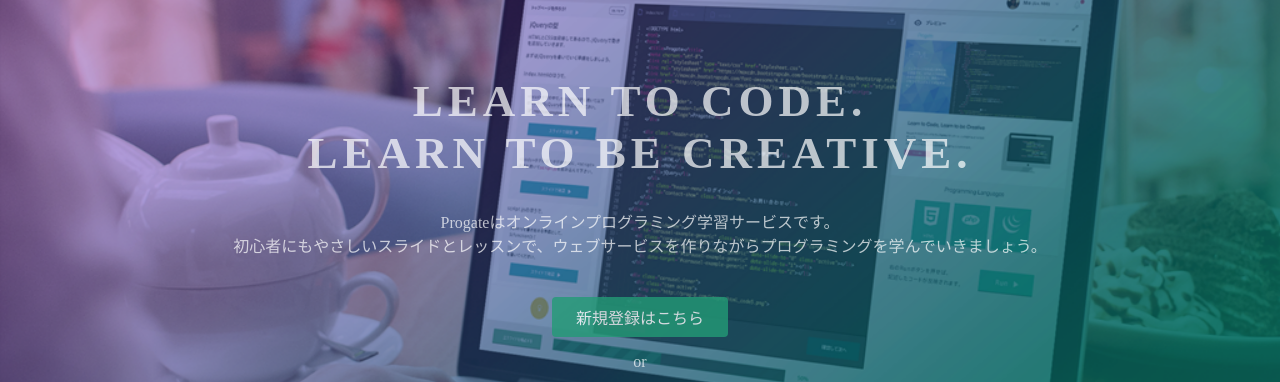
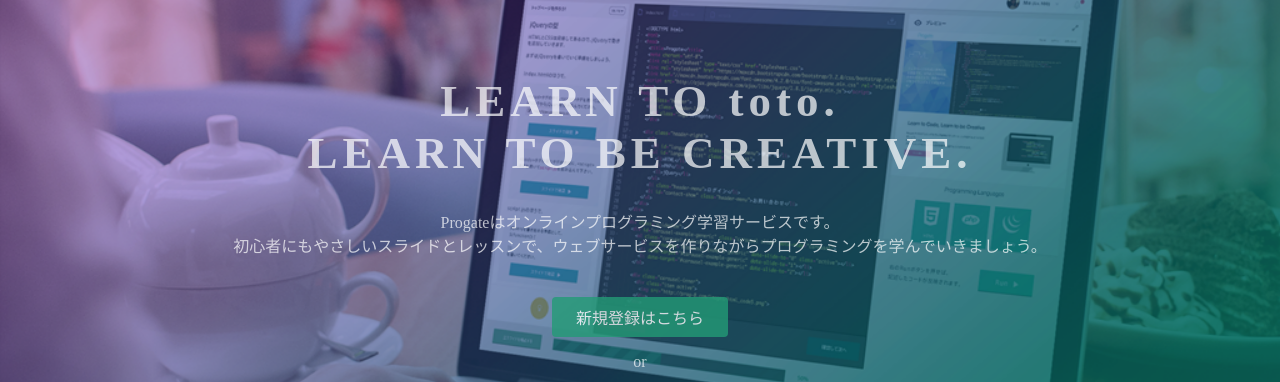
Before and after one commit to kinugawayamato/yamato.github.io, a plain HTML site: page index.html in a window 1280 px wide. Shown: the part 135-517 px from the top of the page. Drawn offline with Linux system fonts and the light colour scheme.

Commit message:
Update index.html

```diff
--- a/index.html
+++ b/index.html
@@ -23,7 +23,7 @@
   </header>
   <div class="top-wrapper">
     <div class="container">
-      <h1>LEARN TO CODE.<br>LEARN TO BE CREATIVE.</h1>
+      <h1>LEARN TO toto.<br>LEARN TO BE CREATIVE.</h1>
       <p>Progateはオンラインプログラミング学習サービスです。<br>初心者にもやさしいスライドとレッスンで、ウェブサービスを作りながらプログラミングを学んでいきましょう。</p>
       <div class="btn-wrapper">
         <a href="#" class="btn signup">新規登録はこちら</a>
```
